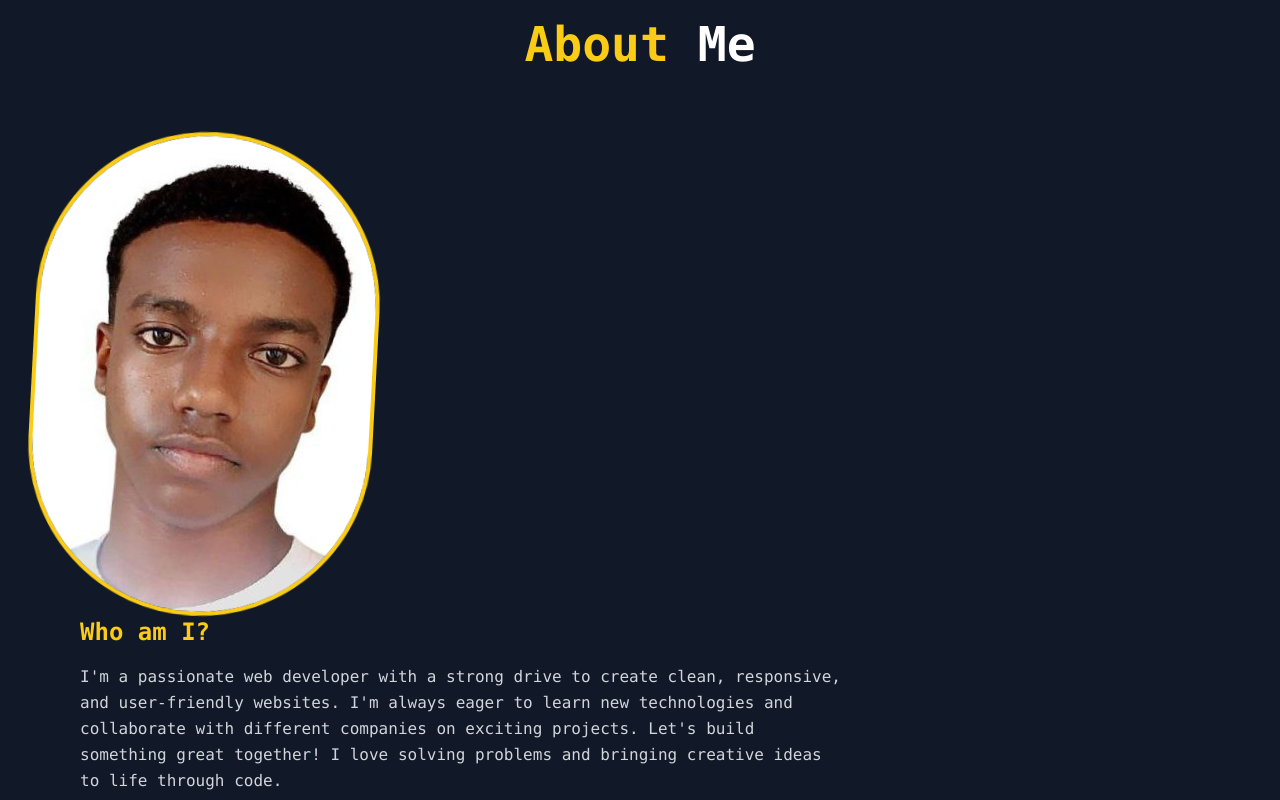
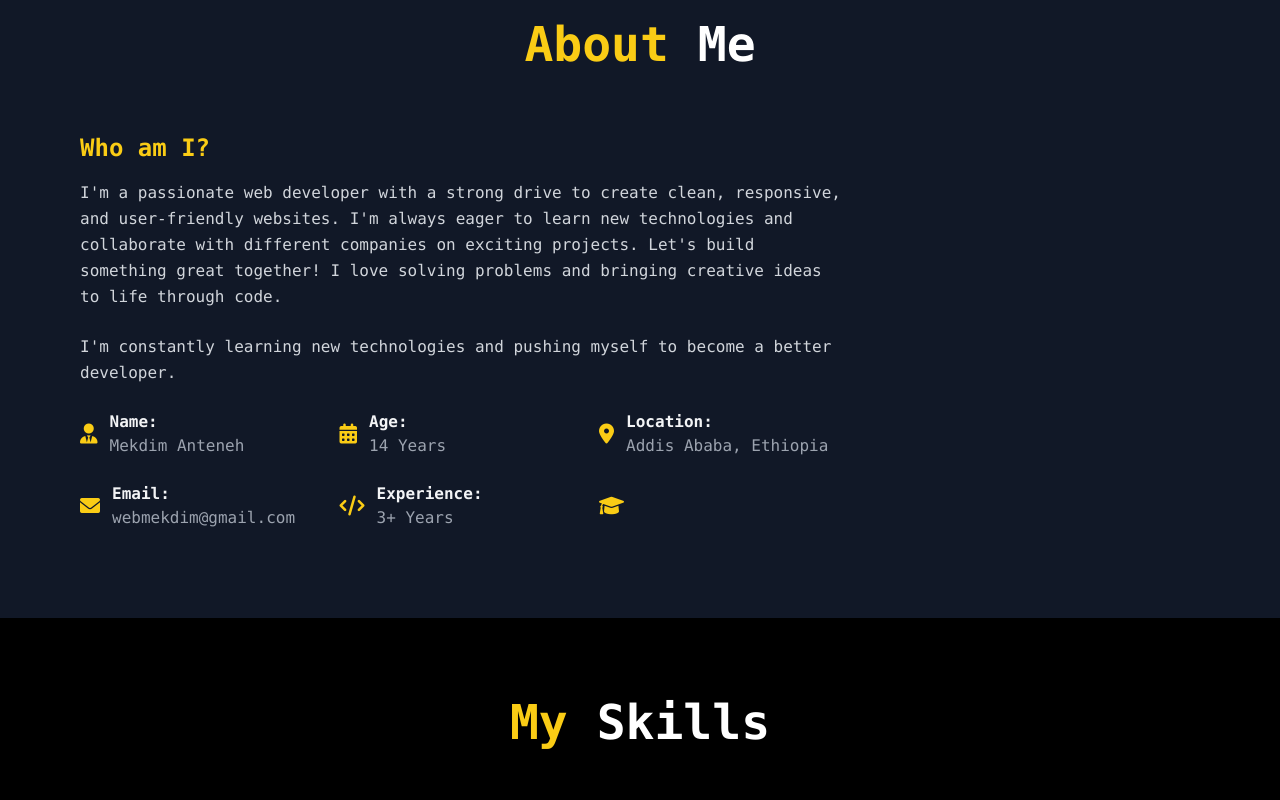
Before and after one commit to Mekdim-Digital-Creation/.com.et, a plain HTML site: page index.html in a window 1280 px wide. Shown: the part 860-1660 px from the top of the page. Drawn offline with nearby package versions, Linux system fonts and the light colour scheme.

Commit message:
Update index.html

```diff
--- a/index.html
+++ b/index.html
@@ -202,10 +202,6 @@
     <section id="about" class="py-20 px-4 sm:px-6 lg:px-8 bg-gray-900">
         <div class="max-w-7xl mx-auto">
             <h2 class="text-3xl md:text-5xl font-bold mb-16 text-center text-yellow-400">About <span class="text-white">Me</span></h2>
-            <div class="flex flex-col md:flex-row items-center">
-                <div class="w-100 h-100 rounded-full overflow-hidden border-4 border-yellow-400 transform rotate-3 hover:rotate-0 transition-transform duration-500">
-                    <img src="Proof/25.jpg" alt="Young Developer" class="w-full h-full object-cover">
-                </div>
 
                 </div>
                 <div class="md:w-2/3 md:pl-12">
@@ -725,7 +721,6 @@
                         </button>
                     </form>
                 </div>
-
             </div>
         </div>
     </section>
```
